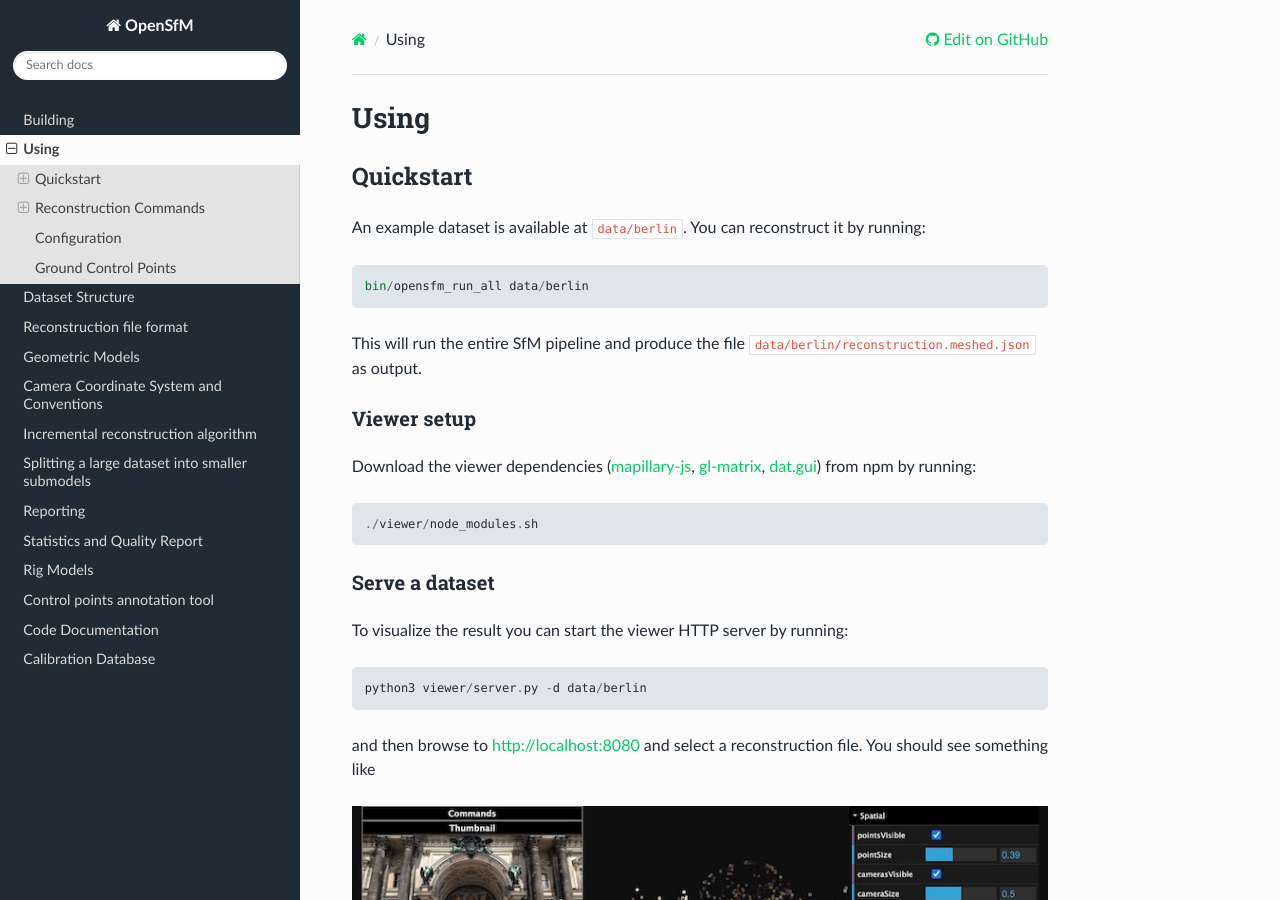
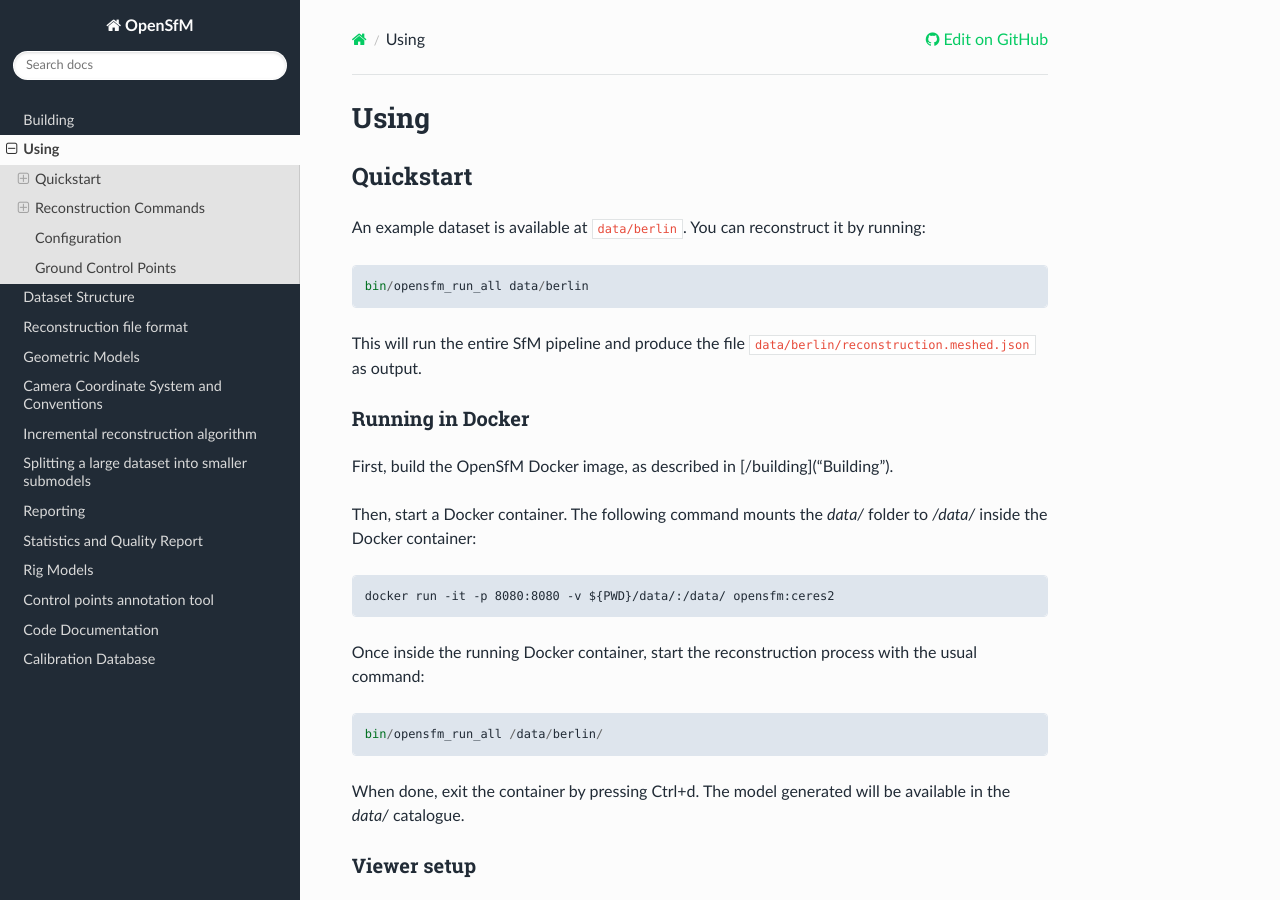
Before and after one commit to mapillary/OpenSfM, a Sphinx documentation site: the page built from doc/source/using.rst, in a window 1280 px wide and 900 px high. Built offline with Sphinx 7.4.7 and the Read the Docs theme 2.0.0, drawn with Linux system fonts in a browser that asks for light colours.

Commit message:
describing usage of Docker containers

```diff
--- a/doc/source/using.rst
+++ b/doc/source/using.rst
@@ -14,6 +14,20 @@
 
 This will run the entire SfM pipeline and produce the file ``data/berlin/reconstruction.meshed.json`` as output.
 
+Running in Docker
+'''''''''''''''''
+
+First, build the OpenSfM Docker image, as described in [/building]("Building").
+
+Then, start a Docker container. The following command mounts the `data/` folder to `/data/` inside the Docker container::
+
+    docker run -it -p 8080:8080 -v ${PWD}/data/:/data/ opensfm:ceres2
+
+Once inside the running Docker container, start the reconstruction process with the usual command::
+
+    bin/opensfm_run_all /data/berlin/
+
+When done, exit the container by pressing Ctrl+d. The model generated will be available in the `data/` catalogue.
 
 Viewer setup
 ''''''''''''
```
